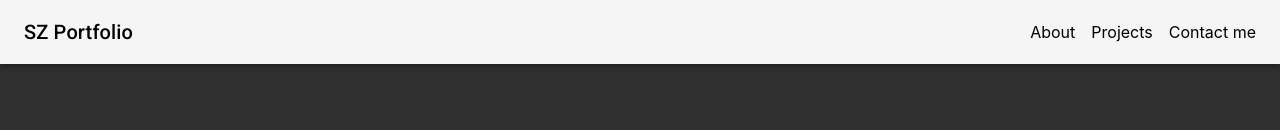
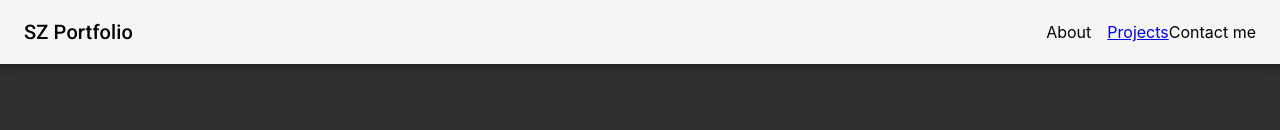
Before and after one commit to brunash/portfolio, a React (Create React App) app: page / in a window 1280 px wide. Shown: the top 130 px of the page. Built offline with nearby package versions, Linux system fonts and the light colour scheme.

Commit message:
adding responsiveness

```diff
--- a/src/components/NavBar/NavBar.js
+++ b/src/components/NavBar/NavBar.js
@@ -76,16 +76,18 @@ const NavBar = () => {
                 idx={15}
               /> */}
             </Link>
-            <Link
+            {/* <Link
               href="/projects"
               style={{
                 textDecoration: "none",
                 color: "black",
                 marginRight: "1rem",
               }}
-            >
+            > */}
+            <a href="/projects">
               Projects
-            </Link>
+            </a>
+            {/* </Link> */}
             <Link
               href="/contact"
               style={{ textDecoration: "none", color: "black" }}
```
